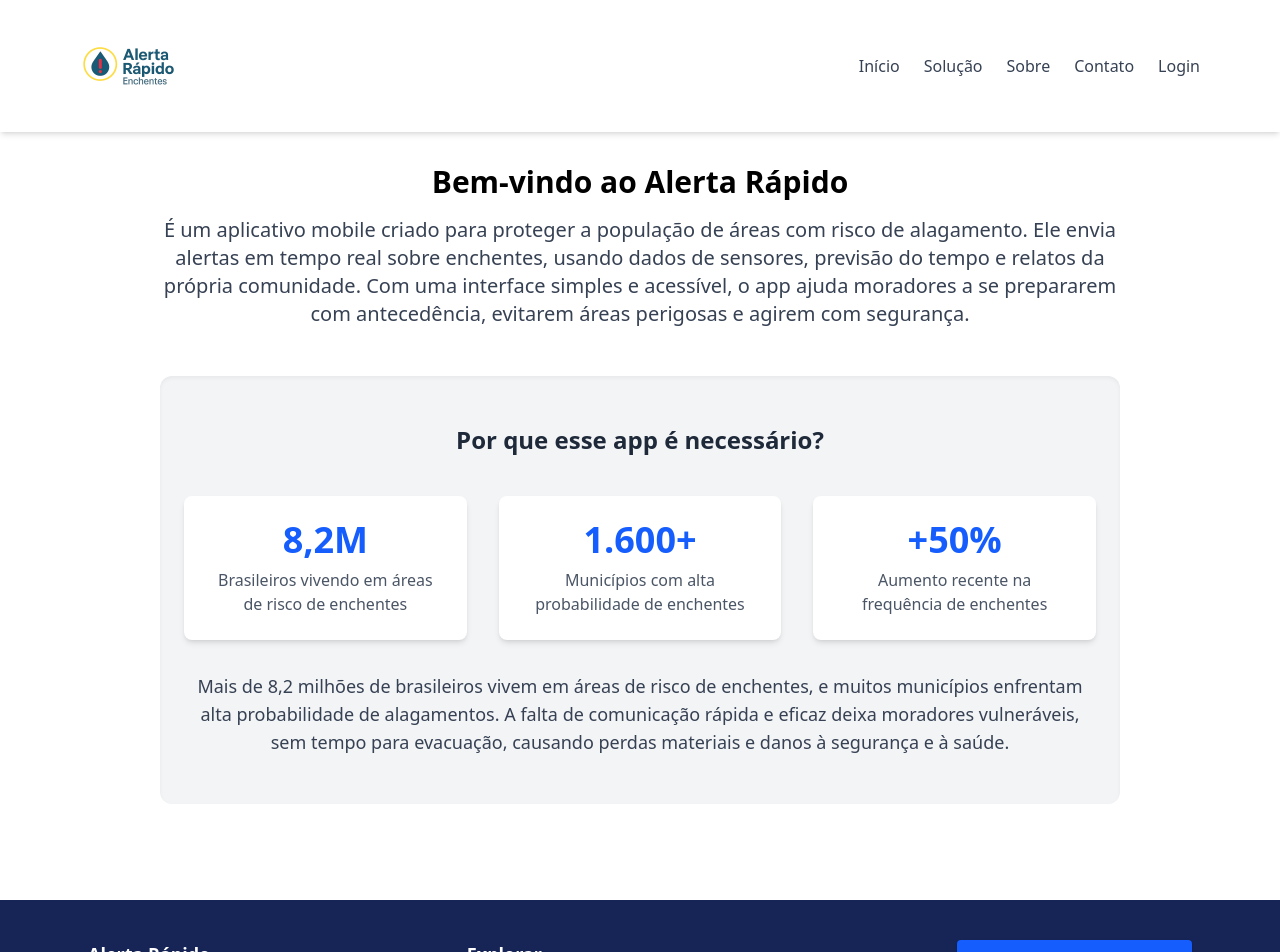
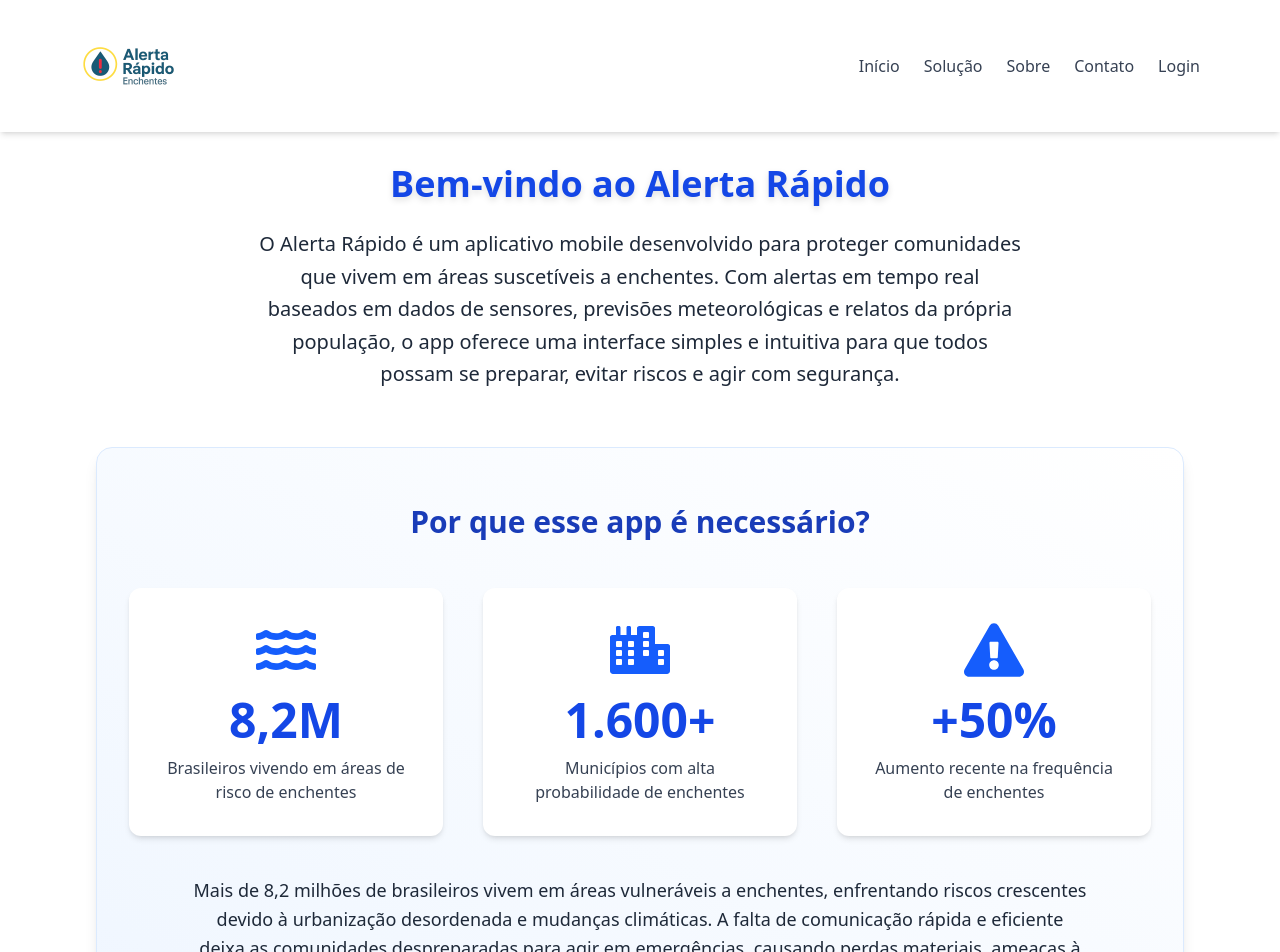
Before and after one commit to anarand/pjt_alertaRapidoWebDev, a React (Vite) app: page / in a window 1280 px wide. Shown: the top 952 px of the page. Built offline with nearby package versions, Linux system fonts and the light colour scheme.

Commit message:
instalando react-icons e adicionando na home

```diff
--- a/package.json
+++ b/package.json
@@ -14,6 +14,7 @@
     "lucide-react": "^0.513.0",
     "react": "^19.1.0",
     "react-dom": "^19.1.0",
+    "react-icons": "^5.5.0",
     "react-router-dom": "^7.6.1"
   },
   "devDependencies": {
--- a/src/routes/Home.jsx
+++ b/src/routes/Home.jsx
@@ -1,36 +1,59 @@
+import { FaWater, FaCity, FaExclamationTriangle } from "react-icons/fa";
+
 const Home = () => {
   return (
-    <main className="p-8 max-w-5xl mx-auto">
-      <h1 className="text-3xl font-bold mb-4 text-center">Bem-vindo ao Alerta Rápido</h1>
-      <p className="text-xl text-center mb-12 text-gray-700">
-        É um aplicativo mobile criado para proteger a população de áreas com risco de alagamento. Ele envia alertas em tempo real sobre enchentes, usando dados de sensores, previsão do tempo e relatos da própria comunidade. Com uma interface simples e acessível, o app ajuda moradores a se prepararem com antecedência, evitarem áreas perigosas e agirem com segurança.
+    <main className="p-8 max-w-6xl mx-auto">
+      <h1 className="text-4xl font-extrabold mb-6 text-center text-blue-700 drop-shadow-md">
+        Bem-vindo ao Alerta Rápido
+      </h1>
+
+      <p className="text-xl leading-relaxed max-w-3xl mx-auto text-center mb-14 text-gray-800">
+        O Alerta Rápido é um aplicativo mobile desenvolvido para proteger comunidades que vivem em áreas suscetíveis a enchentes.
+        Com alertas em tempo real baseados em dados de sensores, previsões meteorológicas e relatos da própria população, o app oferece uma interface simples e intuitiva para que todos possam se preparar, evitar riscos e agir com segurança.
       </p>
 
       {/* Seção: Por que esse app é necessário? */}
-      <section className="bg-gray-100 py-12 px-6 rounded-xl shadow-inner">
-        <h2 className="text-2xl font-bold text-center mb-10 text-gray-800">
+      <section className="bg-gradient-to-tr from-blue-50 to-white py-14 px-8 rounded-2xl shadow-lg border border-blue-100">
+        <h2 className="text-3xl font-bold text-center mb-12 text-blue-800">
           Por que esse app é necessário?
         </h2>
 
-        <div className="grid gap-8 sm:grid-cols-2 lg:grid-cols-3 text-center mb-8">
-          <div className="bg-white p-6 rounded-lg shadow-md">
-            <p className="text-4xl font-bold text-blue-600">8,2M</p>
-            <p className="text-gray-600 mt-2">Brasileiros vivendo em áreas de risco de enchentes</p>
+        <div className="grid gap-10 sm:grid-cols-2 lg:grid-cols-3 mb-10">
+          <div className="bg-white p-8 rounded-xl shadow-md flex flex-col items-center text-center hover:shadow-xl transition-shadow duration-300">
+            <FaWater className="text-6xl text-blue-600 mb-4" />
+            <p className="text-5xl font-extrabold text-blue-700">8,2M</p>
+            <p className="mt-3 text-gray-700 font-medium">Brasileiros vivendo em áreas de risco de enchentes</p>
           </div>
-          <div className="bg-white p-6 rounded-lg shadow-md">
-            <p className="text-4xl font-bold text-blue-600">1.600+</p>
-            <p className="text-gray-600 mt-2">Municípios com alta probabilidade de enchentes</p>
+
+          <div className="bg-white p-8 rounded-xl shadow-md flex flex-col items-center text-center hover:shadow-xl transition-shadow duration-300">
+            <FaCity className="text-6xl text-blue-600 mb-4" />
+            <p className="text-5xl font-extrabold text-blue-700">1.600+</p>
+            <p className="mt-3 text-gray-700 font-medium">Municípios com alta probabilidade de enchentes</p>
           </div>
-          <div className="bg-white p-6 rounded-lg shadow-md">
-            <p className="text-4xl font-bold text-blue-600">+50%</p>
-            <p className="text-gray-600 mt-2">Aumento recente na frequência de enchentes</p>
+
+          <div className="bg-white p-8 rounded-xl shadow-md flex flex-col items-center text-center hover:shadow-xl transition-shadow duration-300">
+            <FaExclamationTriangle className="text-6xl text-blue-600 mb-4" />
+            <p className="text-5xl font-extrabold text-blue-700">+50%</p>
+            <p className="mt-3 text-gray-700 font-medium">Aumento recente na frequência de enchentes</p>
           </div>
         </div>
 
-        <p className="text-center text-gray-700 max-w-4xl mx-auto text-lg">
-          Mais de 8,2 milhões de brasileiros vivem em áreas de risco de enchentes, e muitos municípios enfrentam alta probabilidade de alagamentos.
-          A falta de comunicação rápida e eficaz deixa moradores vulneráveis, sem tempo para evacuação, causando perdas materiais e danos à segurança e à saúde.
+        <p className="text-center max-w-4xl mx-auto text-lg leading-relaxed text-gray-800">
+          Mais de 8,2 milhões de brasileiros vivem em áreas vulneráveis a enchentes, enfrentando riscos crescentes devido à urbanização desordenada e mudanças climáticas.
+          A falta de comunicação rápida e eficiente deixa as comunidades despreparadas para agir em emergências, causando perdas materiais, ameaças à saúde e até vidas.
+          O Alerta Rápido atua para mudar essa realidade, conectando tecnologia, dados e pessoas em tempo real.
         </p>
+      </section>
+
+      {/* Chamada para ação */}
+      <section className="mt-16 text-center">
+        <h3 className="text-2xl font-semibold mb-4 text-blue-700">Quer se proteger? Baixe nosso app!</h3>
+        <p className="mb-8 text-gray-700 max-w-xl mx-auto leading-relaxed">
+          Receba notificações instantâneas, acesse dicas de segurança e reporte ocorrências na sua região. Junte-se a milhares que já estão prevenidos!
+        </p>
+        <button className="bg-blue-600 hover:bg-blue-700 transition-colors text-white font-bold py-3 px-8 rounded-full shadow-lg">
+          Baixar App
+        </button>
       </section>
     </main>
   );
```
Also changed, not shown: 1 other file (tests, documents, lock files or other folders).
